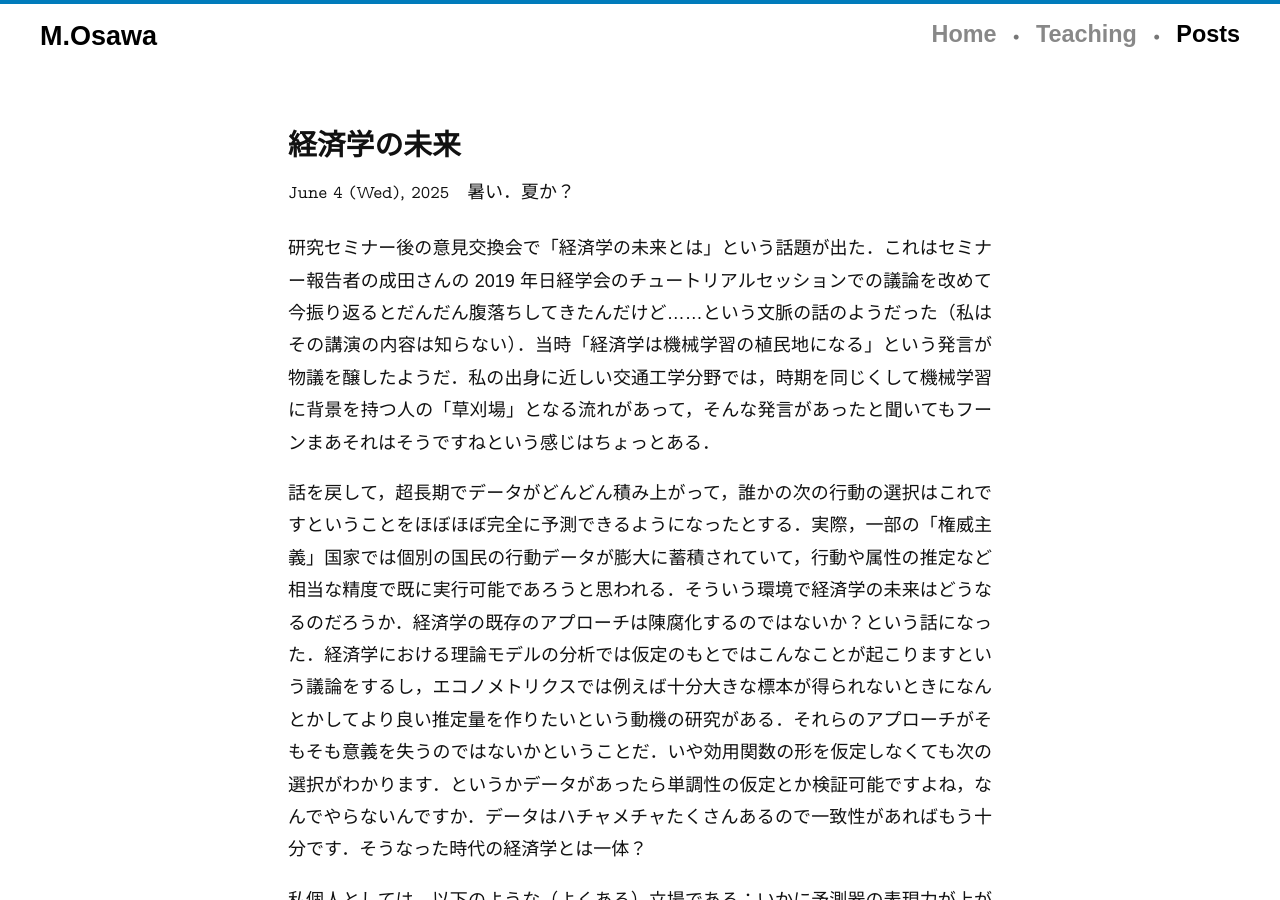
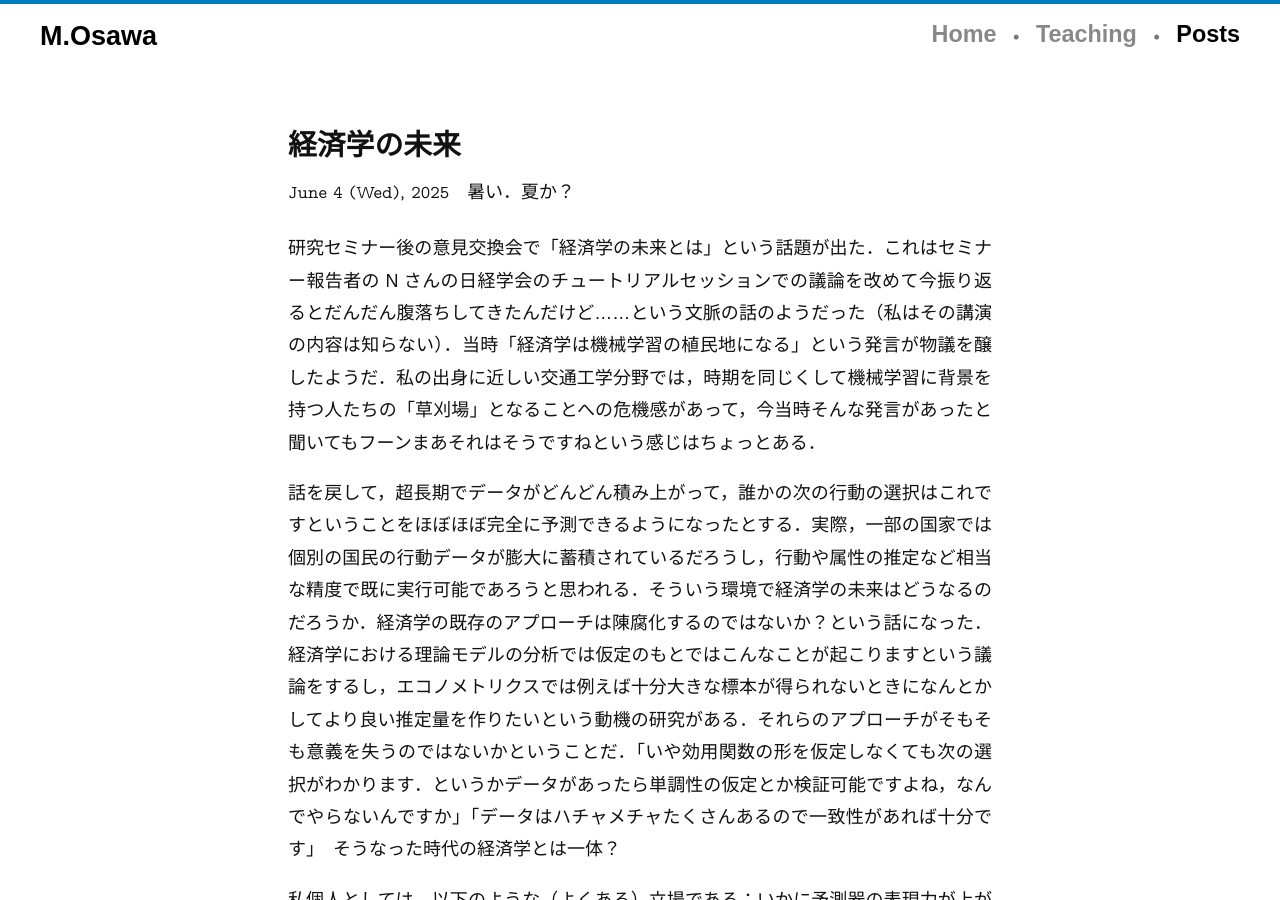
Before and after one commit to mino-osawa/mino-osawa.github.io, a Jekyll site: the page built from _posts/2025-06-04-post.markdown, in a window 1280 px wide and 900 px high. Built offline with Jekyll 4.4.1, drawn with Linux system fonts in a browser that asks for light colours; some web fonts are replaced.

Commit message:
update diary

```diff
--- a/_posts/2025-06-04-post.markdown
+++ b/_posts/2025-06-04-post.markdown
@@ -6,9 +6,9 @@ categories: 雑感
 misc: 暑い．夏か？
 ---
 
-研究セミナー後の意見交換会で「経済学の未来とは」という話題が出た．これはセミナー報告者の成田さんの 2019 年日経学会のチュートリアルセッションでの議論を改めて今振り返るとだんだん腹落ちしてきたんだけど……という文脈の話のようだった（私はその講演の内容は知らない）．当時「経済学は機械学習の植民地になる」という発言が物議を醸したようだ．私の出身に近しい交通工学分野では，時期を同じくして機械学習に背景を持つ人の「草刈場」となる流れがあって，そんな発言があったと聞いてもフーンまあそれはそうですねという感じはちょっとある．
+研究セミナー後の意見交換会で「経済学の未来とは」という話題が出た．これはセミナー報告者の N さんの日経学会のチュートリアルセッションでの議論を改めて今振り返るとだんだん腹落ちしてきたんだけど……という文脈の話のようだった（私はその講演の内容は知らない）．当時「経済学は機械学習の植民地になる」という発言が物議を醸したようだ．私の出身に近しい交通工学分野では，時期を同じくして機械学習に背景を持つ人たちの「草刈場」となることへの危機感があって，今当時そんな発言があったと聞いてもフーンまあそれはそうですねという感じはちょっとある．
 
-話を戻して，超長期でデータがどんどん積み上がって，誰かの次の行動の選択はこれですということをほぼほぼ完全に予測できるようになったとする．実際，一部の「権威主義」国家では個別の国民の行動データが膨大に蓄積されていて，行動や属性の推定など相当な精度で既に実行可能であろうと思われる．そういう環境で経済学の未来はどうなるのだろうか．経済学の既存のアプローチは陳腐化するのではないか？という話になった．経済学における理論モデルの分析では仮定のもとではこんなことが起こりますという議論をするし，エコノメトリクスでは例えば十分大きな標本が得られないときになんとかしてより良い推定量を作りたいという動機の研究がある．それらのアプローチがそもそも意義を失うのではないかということだ．いや効用関数の形を仮定しなくても次の選択がわかります．というかデータがあったら単調性の仮定とか検証可能ですよね，なんでやらないんですか．データはハチャメチャたくさんあるので一致性があればもう十分です．そうなった時代の経済学とは一体？
+話を戻して，超長期でデータがどんどん積み上がって，誰かの次の行動の選択はこれですということをほぼほぼ完全に予測できるようになったとする．実際，一部の国家では個別の国民の行動データが膨大に蓄積されているだろうし，行動や属性の推定など相当な精度で既に実行可能であろうと思われる．そういう環境で経済学の未来はどうなるのだろうか．経済学の既存のアプローチは陳腐化するのではないか？という話になった．経済学における理論モデルの分析では仮定のもとではこんなことが起こりますという議論をするし，エコノメトリクスでは例えば十分大きな標本が得られないときになんとかしてより良い推定量を作りたいという動機の研究がある．それらのアプローチがそもそも意義を失うのではないかということだ．「いや効用関数の形を仮定しなくても次の選択がわかります．というかデータがあったら単調性の仮定とか検証可能ですよね，なんでやらないんですか」「データはハチャメチャたくさんあるので一致性があれば十分です」　そうなった時代の経済学とは一体？
 
 私個人としては，以下のような（よくある）立場である：いかに予測器の表現力が上がっても，「なぜそうなるのか」というメカニズムの理解には繋がらず，制度変更や新規税制のような大きな変化が起こったときの反実仮想実験のための枠組みではない（少なくとも当分のあいだは）．また，「次に我々は『どうしたい』のか」という規範的な議論には繋がらない．そうした枠組みを作るのは人間の手によるしかない．
 
```
